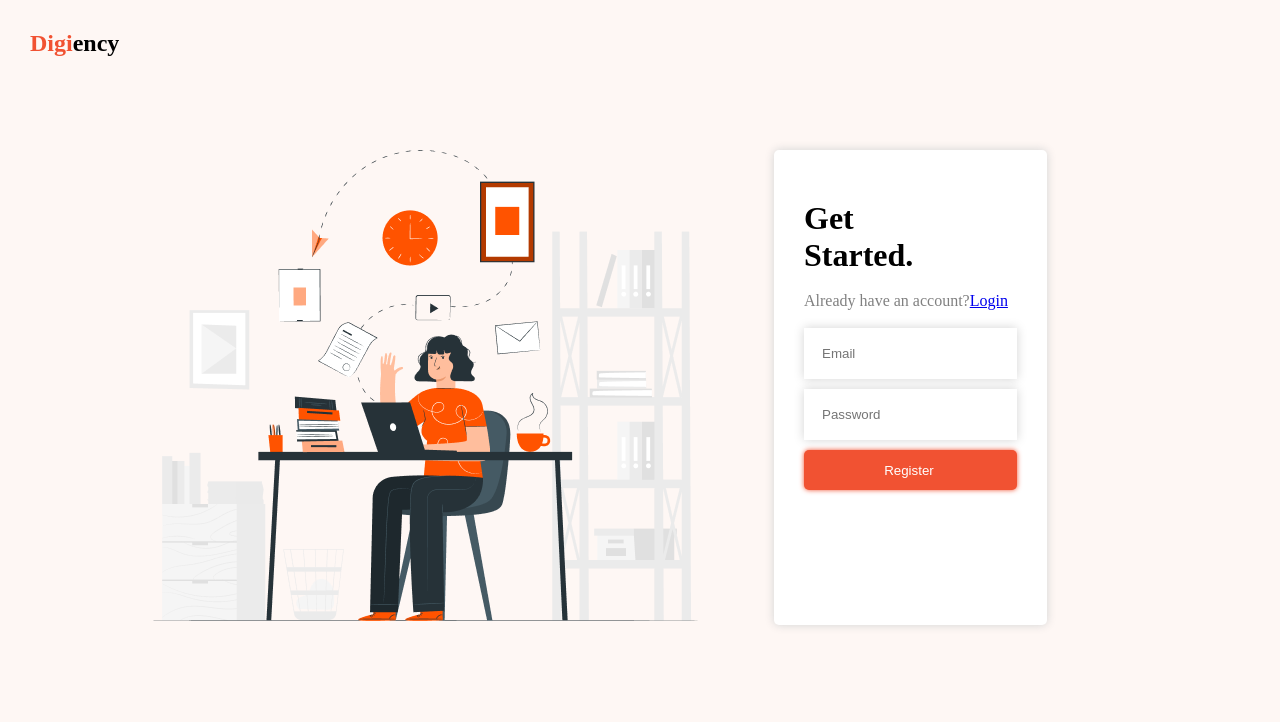
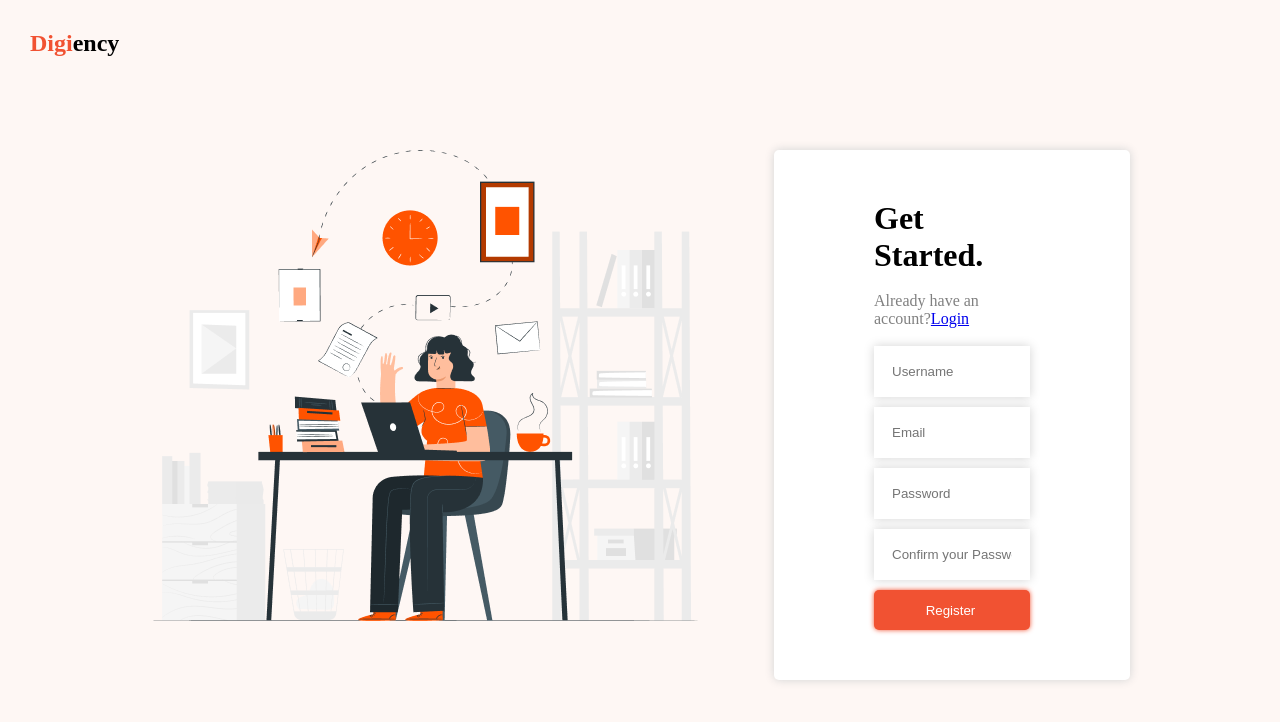
Before and after one commit to AnuvrindaJoshi/react-project-1, a React (Create React App) app: page /Signup in a window 1280 px wide. Shown: the top 722 px of the page. Built offline with nearby package versions, Linux system fonts and the light colour scheme.

Commit message:
sign up page validation

```diff
--- a/public/index.html
+++ b/public/index.html
@@ -9,6 +9,7 @@
       name="description"
       content="Web site created using create-react-app"
     />
+    <script src="https://kit.fontawesome.com/14404fbb3f.js" crossorigin="anonymous"></script>
     <link rel="apple-touch-icon" href="%PUBLIC_URL%/logo192.png" />
     <!--
       manifest.json provides metadata used when your web app is installed on a
--- a/src/App.js
+++ b/src/App.js
@@ -13,6 +13,7 @@ import Footer from './Footer';
 import Blog from './data/Blog';
 import Login from './Login';
 import SignUp from './SignUp';
+import Navbar from './components/navbar/Navbar';
 
 
 function App() {
--- a/src/Login.js
+++ b/src/Login.js
@@ -1,6 +1,11 @@
+
 import {Link} from 'react-router-dom';
 import log from './Images/login.png';
+
 function Login() {
+
+
+
   return (
    <>
    <div className="login">
@@ -9,8 +14,8 @@ function Login() {
     <h2><span>Digi</span>ency</h2>
         <h1>Login to your Account</h1>
         <form>
-        <input placeholder='Email'/>
-        <input placeholder='Password'/>
+        <input type='text' placeholder='Email' />
+        <input type='text' placeholder='Password'/>
         <button>Login</button>
         </form>
 
--- a/src/SignUp.js
+++ b/src/SignUp.js
@@ -1,7 +1,47 @@
+import { useState } from "react";
 import { Link } from "react-router-dom";
 import sign from './Images/signup.png';
 
 function SignUp(){
+
+    const[username,setUsername]=useState('');
+    const[message,setMessage]=useState('');
+
+const checkUsername=(e)=>{
+if(username!='' && username.trim().length<=5){
+    setMessage('name should have atleast 5 characters');
+}else if(username!='' && username.trim().length>=10){
+    setMessage('name should not have more than 10 characters');
+}else{
+    setMessage(null);
+}
+setUsername(e.target.value);
+    }
+
+
+const[password1,setPassword1]=useState('');
+const checkPassword1=(e)=>{
+    if(password1!='' && password1.trim().length<=10){
+        setMessage('your password should have atleast 10 characters');
+    }else if(password1!='' && password1.trim().length>=20){
+        setMessage('your password should not have more than 20 characters');
+    }else{
+        setMessage(null);
+    }
+    setPassword1(e.target.value);
+}
+
+
+const[password2,setPassword2]=useState('');
+const checkPassword2=(e)=>{
+    if(password2!='' && password2!=password1){
+        setMessage('your password does not match');
+    }else{
+        setMessage(null);
+    }
+    setPassword2(e.target.value);
+}
+
     return(
         <>
         <div className="signup">
@@ -17,8 +57,11 @@ function SignUp(){
         Started.</h1>
         <p>Already have an account?<Link to='/login'>Login</Link></p>
         <form>
+        <input placeholder='Username' type='text' value={username} onChange={checkUsername}/>
         <input placeholder='Email'/>
-        <input placeholder='Password'/>
+        <input placeholder='Password' type='password' value={password1} onChange={checkPassword1}/>
+        <input placeholder='Confirm your Password' type='password' value={password2} onChange={checkPassword2}/>
+        <h5><span>{message}</span></h5>
         <button>Register</button>
         </form>
         </div>
--- /dev/null
+++ b/src/components/navbar/Navbar.css
@@ -0,0 +1,22 @@
+.navbar{
+    background-color: #1f5156;
+    height: 80px;
+    display: flex;
+    justify-content: center;
+    align-items: center;
+    top:0;
+    position: sticky;
+    z-index: 20;
+}
+.nav-container{
+    display: flex;
+    justify-content: center;
+    align-items: center;
+    height: 80px;
+    width: 100%;
+    max-width: 1500px;
+}
+.nav-logo{
+    color: yellow;
+    align-items: center;
+}
--- /dev/null
+++ b/src/components/navbar/Navbar.js
@@ -0,0 +1,27 @@
+import { useState } from "react";
+import { Link } from "react-router-dom";
+import './Navbar.css';
+
+function Navbar(){
+    return(
+        <>
+        <nav className="navbar">
+<div className="nav-container">
+    <Link to='/' className="nav-logo">Digiency</Link>
+    <ul>
+        <li className="nav-item"><Link to='/' className="nav-links">Home</Link></li>
+        <li className="nav-item"><Link to='/' className="nav-links">About Us</Link></li>
+        <li className="nav-item"><Link to='/' className="nav-links">Our Work</Link></li>
+        <li className="nav-item"><Link to='/' className="nav-links">Clients</Link></li>
+        <li className="nav-item"><Link to='/' className="nav-links">Our Blogs</Link></li>
+        <li className="nav-item"><Link to='/' className="nav-links">Contact Us</Link></li>
+    </ul>
+
+
+</div>
+        </nav>
+        </>
+    )
+}
+
+export default Navbar;
--- a/src/index.css
+++ b/src/index.css
@@ -61,7 +61,7 @@ button{
 }
 .signup-content{
 background-color: white;
-padding: 50px 30px;
+padding: 50px 100px;
 border-radius: 5px;
 box-shadow: 0px 0px 10px lightgrey;
 }
```
